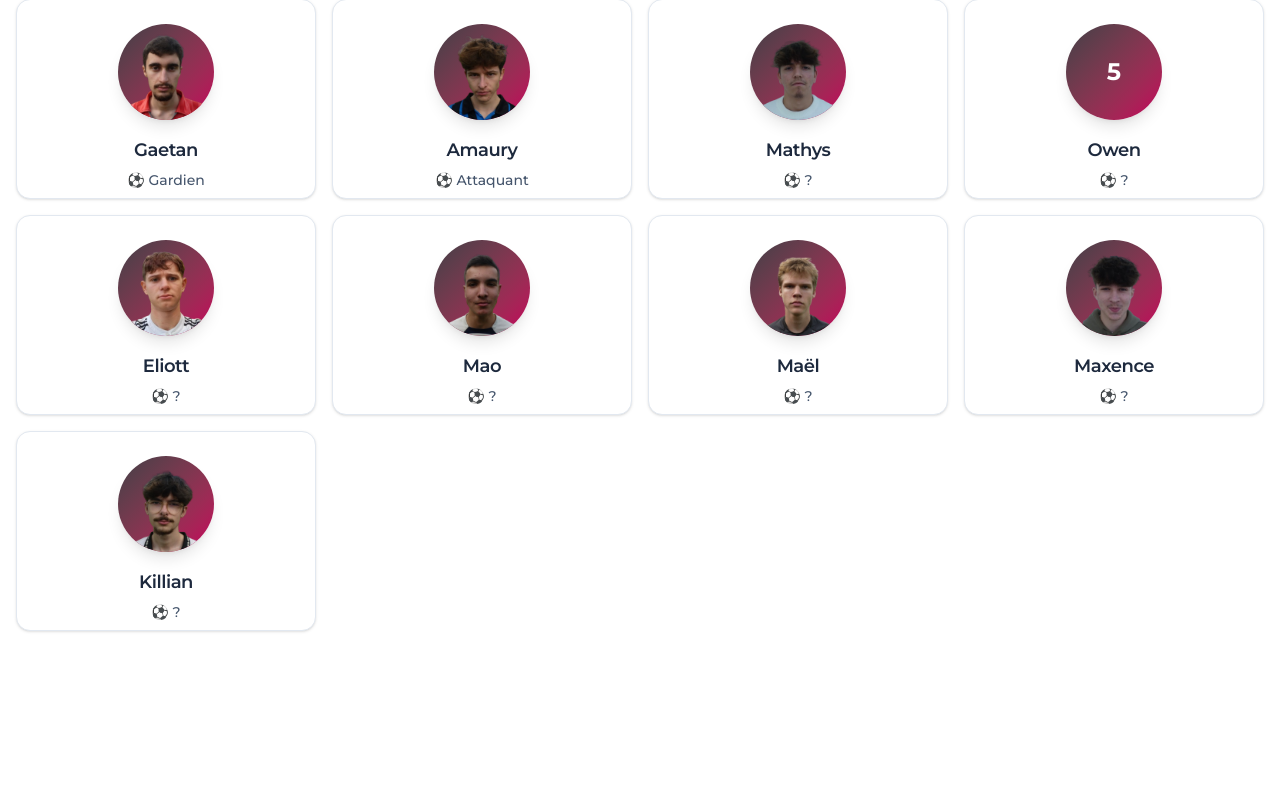
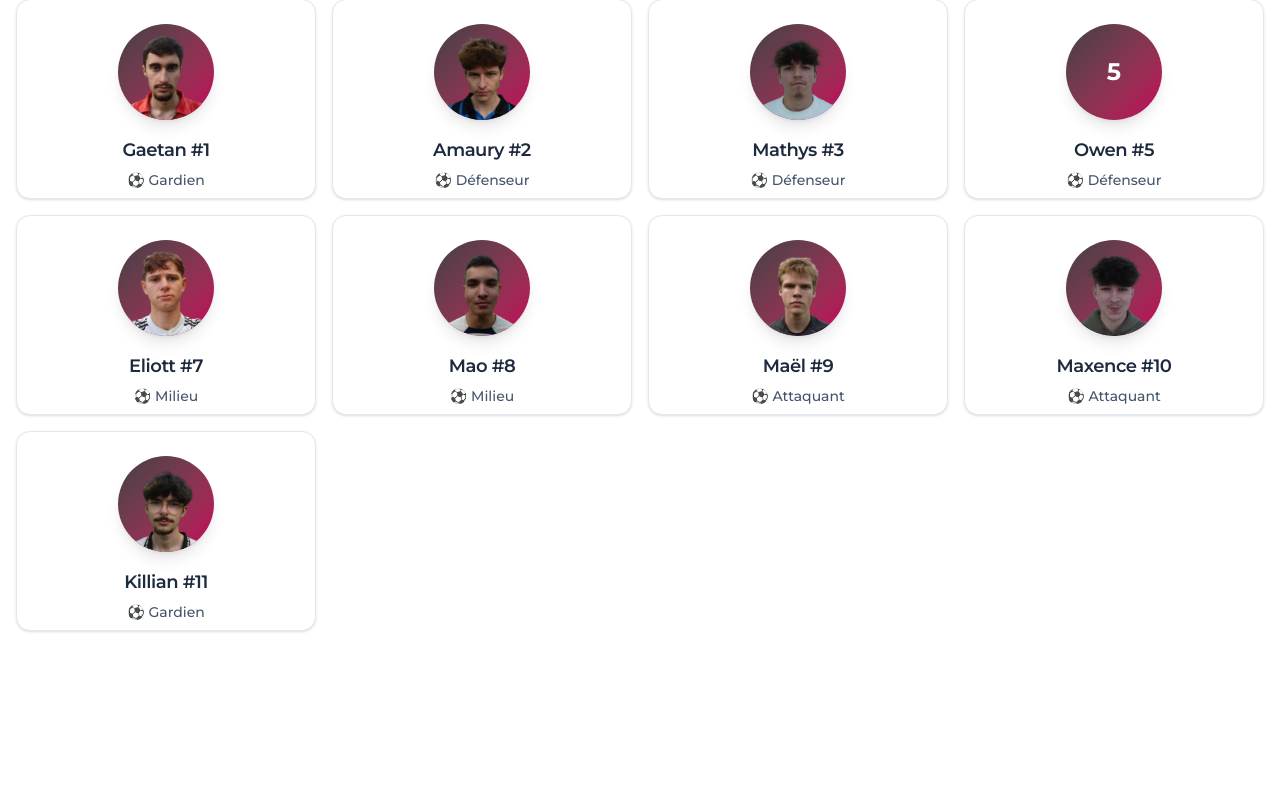
Before and after one commit to Ithan25/clitolympique, a React (Vite) app: page / in a window 1280 px wide. Shown: the part 1953-2746 px from the top of the page. Built offline with nearby package versions, Linux system fonts and the light colour scheme.

Commit message:
Add player photo for Ithan and update player data structure

```diff
--- a/src/App.jsx
+++ b/src/App.jsx
@@ -31,6 +31,7 @@ import photoMael from "./assets/photos/Mael.png";
 import photoMao from "./assets/photos/Mao.png";
 import photoMathys from "./assets/photos/Mathys.png";
 import photoMaxence from "./assets/photos/Maxence.png";
+import photoIthan from "./assets/photos/Ithan.png";
 import photoGroupe from "./assets/photos/groupe.jpg";
 import photoEquipe from "./assets/photos/equipe.png";
 import {
@@ -106,7 +107,7 @@ const PlayerCard = ({
             isCoach ? "text-pink-700 font-semibold" : "text-slate-800"
           }`}
         >
-          {name}
+          {isCoach ? name : `${name} ${number ? `#${number}` : ""}`}
         </CardTitle>
         {position && (
           <p className="text-sm text-slate-600 font-medium">
@@ -248,6 +249,7 @@ function App() {
     Maël: photoMael,
     Maxence: photoMaxence,
     Killian: photoKillian,
+    Ithan: photoIthan,
   };
 
   const players = [
@@ -259,24 +261,39 @@ function App() {
     },
     {
       name: "Amaury",
-      position: "Attaquant",
+      position: "Défenseur",
       number: 2,
       photo: playerPhotos["Amaury"],
     },
-    { name: "Mathys", position: "?", number: 3, photo: playerPhotos["Mathys"] },
-    { name: "Owen", position: "?", number: 5 },
-    { name: "Eliott", position: "?", number: 7, photo: playerPhotos["Eliott"] },
-    { name: "Mao", position: "?", number: 8, photo: playerPhotos["Mao"] },
-    { name: "Maël", position: "?", number: 9, photo: playerPhotos["Maël"] },
+    {
+      name: "Mathys",
+      position: "Défenseur",
+      number: 3,
+      photo: playerPhotos["Mathys"],
+    },
+    { name: "Owen", position: "Défenseur", number: 5 },
+    {
+      name: "Eliott",
+      position: "Milieu",
+      number: 7,
+      photo: playerPhotos["Eliott"],
+    },
+    { name: "Mao", position: "Milieu", number: 8, photo: playerPhotos["Mao"] },
+    {
+      name: "Maël",
+      position: "Attaquant",
+      number: 9,
+      photo: playerPhotos["Maël"],
+    },
     {
       name: "Maxence",
-      position: "?",
+      position: "Attaquant",
       number: 10,
       photo: playerPhotos["Maxence"],
     },
     {
       name: "Killian",
-      position: "?",
+      position: "Gardien",
       number: 11,
       photo: playerPhotos["Killian"],
     },
@@ -1097,6 +1114,7 @@ function App() {
                   name="Ithan Boismard-Gillot"
                   position="Président"
                   isCoach={true}
+                  photo={playerPhotos["Ithan"]}
                 />
               </div>
               <div className="w-64">
```
Also changed, not shown: src/assets/photos/Ithan.png (added).
